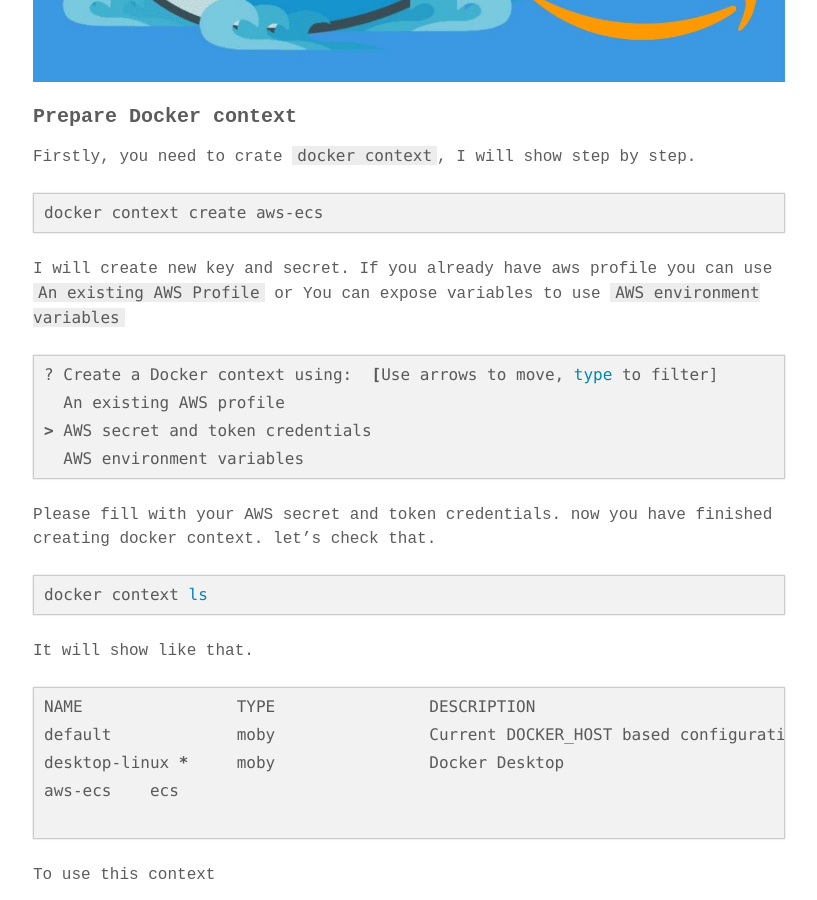
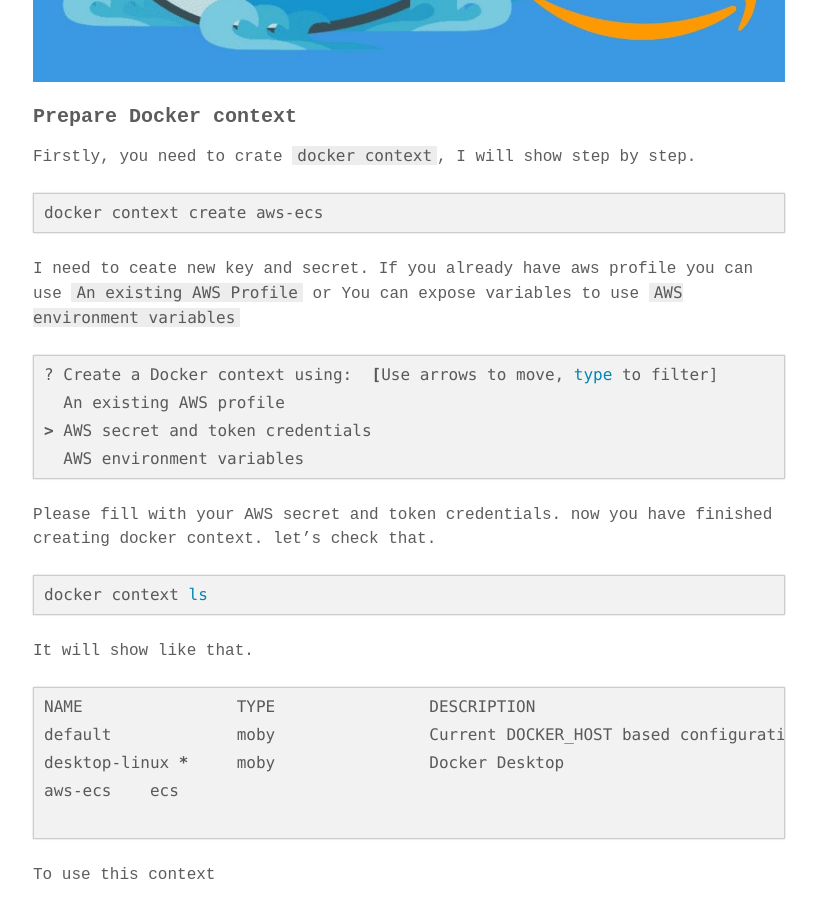
Before and after one commit to pyaephyohein/blog, a Jekyll site: the page built from _posts/2023-09-06-deploy-app-in-ecs-docker-compose.md, in a window 1280 px wide and 900 px high, scrolled down 691 px. Shown: the whole window, without its empty margins (231-1048 px from the left). Built offline with Jekyll 4.4.1, drawn with Linux system fonts in a browser that asks for light colours; some web fonts are replaced; comment, search, counter and statistics services are not loaded.

````diff
--- a/_posts/2023-09-06-deploy-app-in-ecs-docker-compose.md
+++ b/_posts/2023-09-06-deploy-app-in-ecs-docker-compose.md
@@ -20,7 +20,7 @@
 ```bash
 docker context create aws-ecs
 ```
-I will create new key and secret. If you already have aws profile you can use ```An existing AWS Profile``` or You can expose variables to use ```AWS environment variables```
+I need to ceate new key and secret. If you already have aws profile you can use ```An existing AWS Profile``` or You can expose variables to use ```AWS environment variables```
 ```bash
 ? Create a Docker context using:  [Use arrows to move, type to filter]
   An existing AWS profile
````
